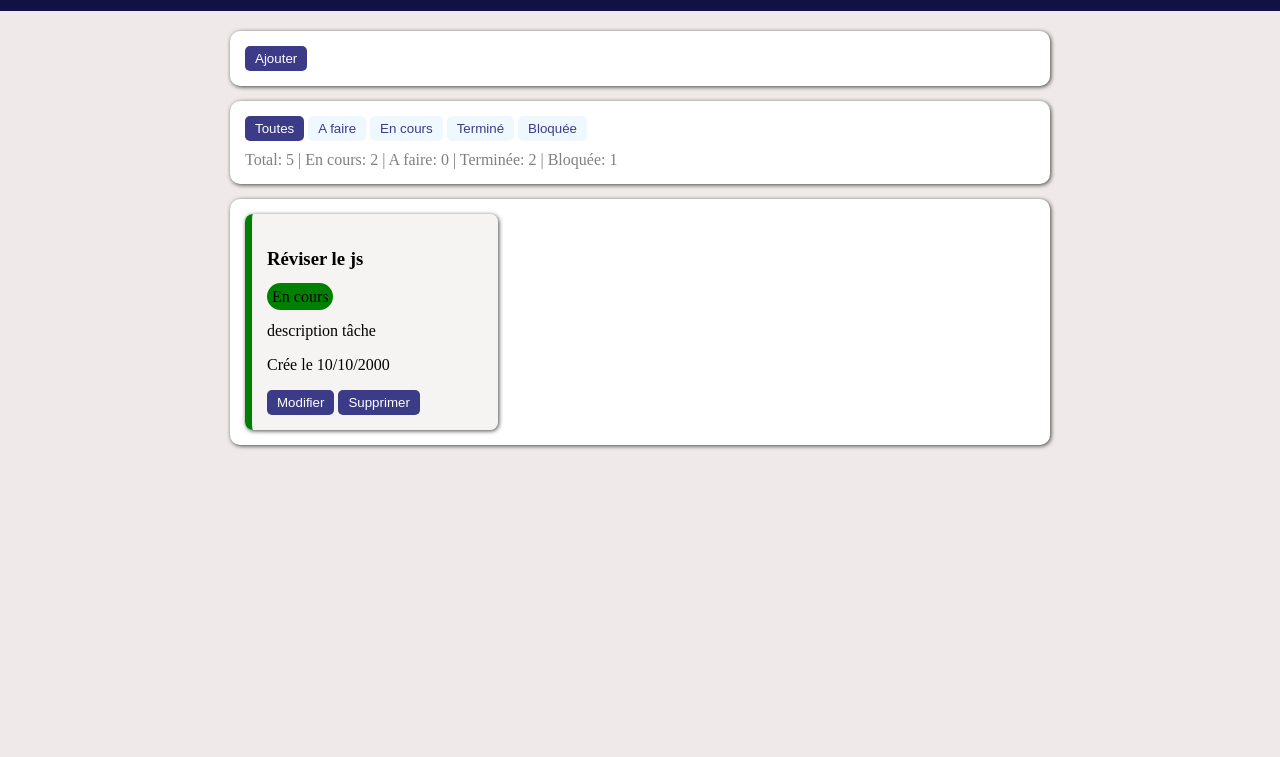
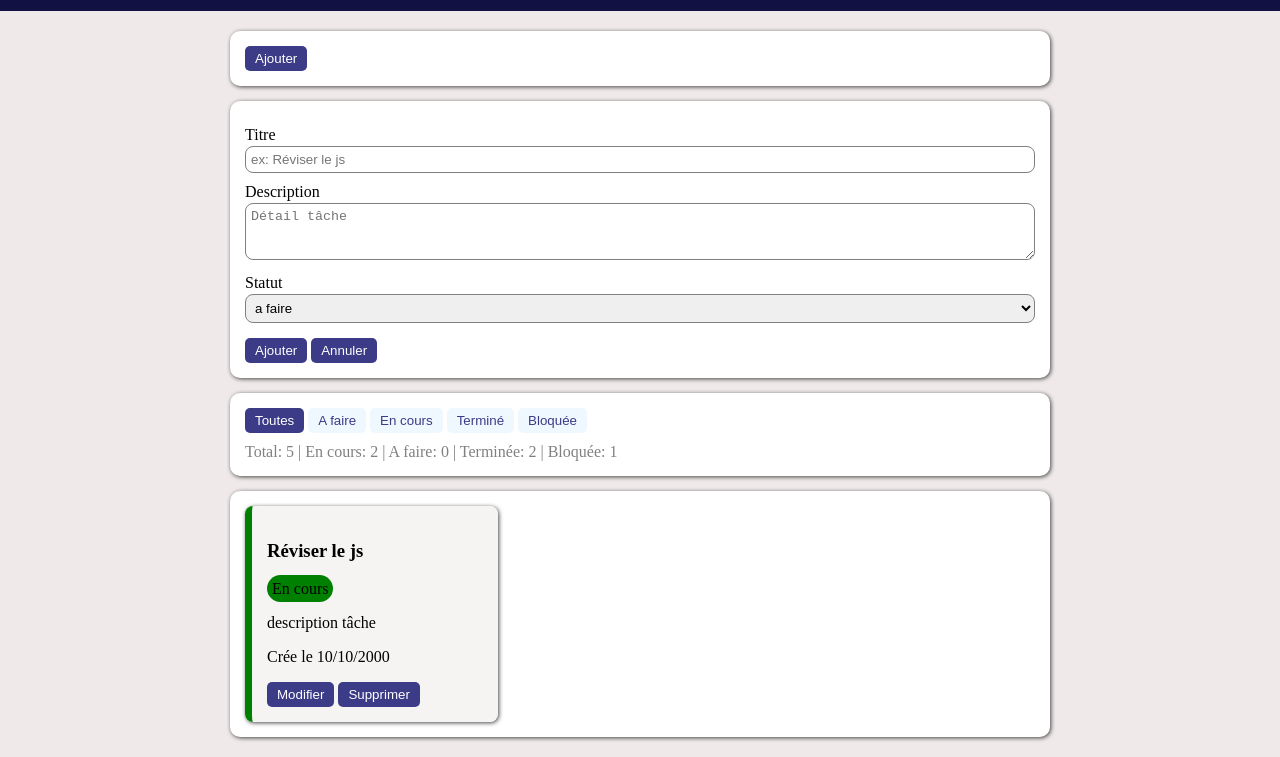
Before and after one commit to SorenKyojin/simplon-tasks, a plain HTML site: page index.html in a window 1280 px wide. Both pictures are taken after a click on the button "Ajouter". Shown: the part 90-847 px from the top of the page. Before the commit the page ends 800 px from the top, so only its background shows below. Drawn offline with Linux system fonts and the light colour scheme.

Commit message:
Le bouton "Ajouter" affiche le formulaire

```diff
--- a/index.html
+++ b/index.html
@@ -20,7 +20,7 @@
         </div>
 
 
-        <form action="" class="bloc cache">
+        <form action="" class="bloc cache" id="form">
             <!-- <input type="hidden" id="idtache" value=""> -->
             <label for="">Titre</label>
             <input type="text" id="titre" placeholder="ex: Réviser le js">
--- a/js/script.js
+++ b/js/script.js
@@ -0,0 +1,6 @@
+const boutonAjouter = document.getElementById("ajouter");
+const formulaireAjouter = document.getElementById("form");
+
+boutonAjouter.addEventListener ('click', (e) => {
+    formulaireAjouter.classList.toggle('cache');
+});
```
